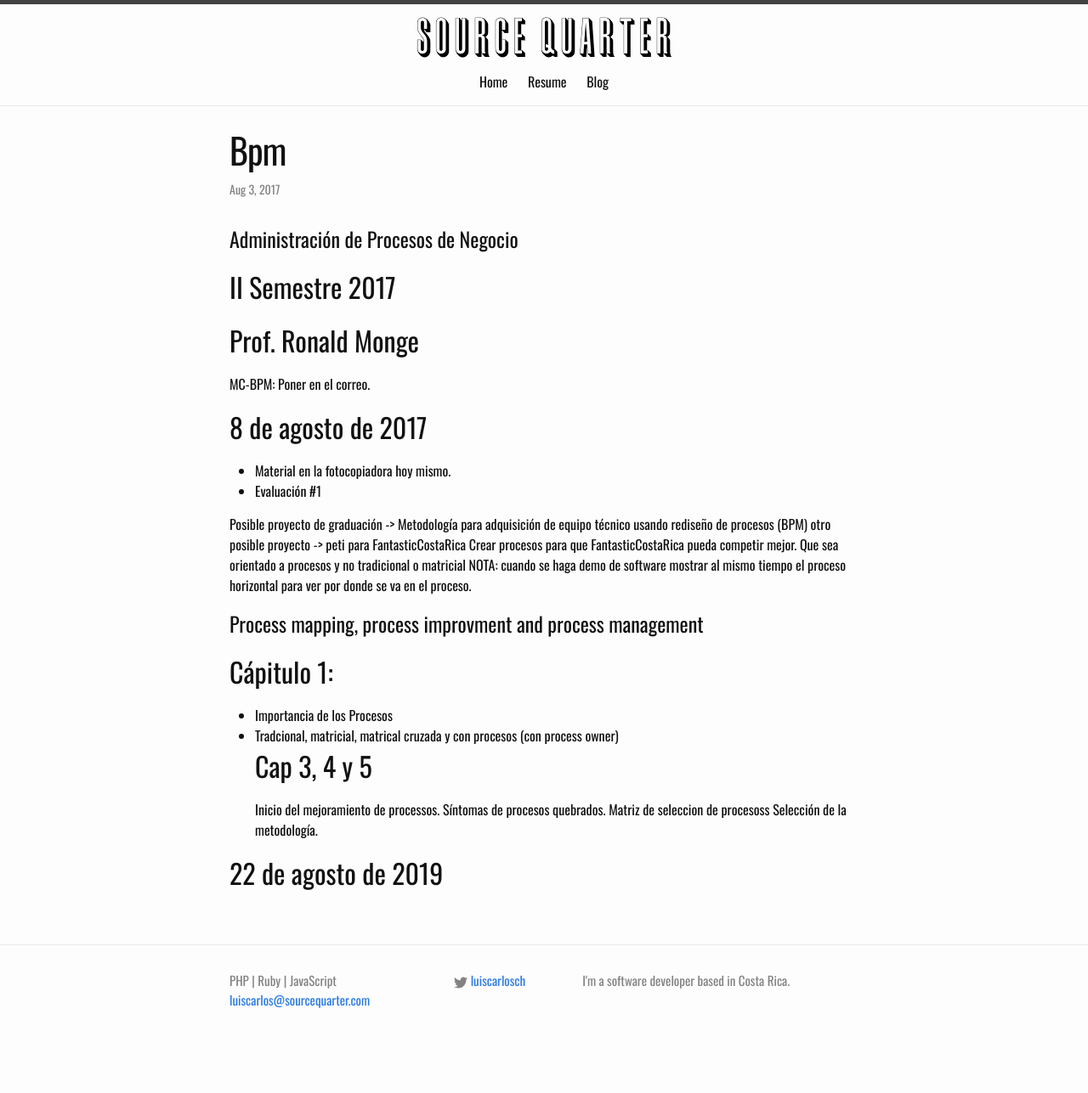
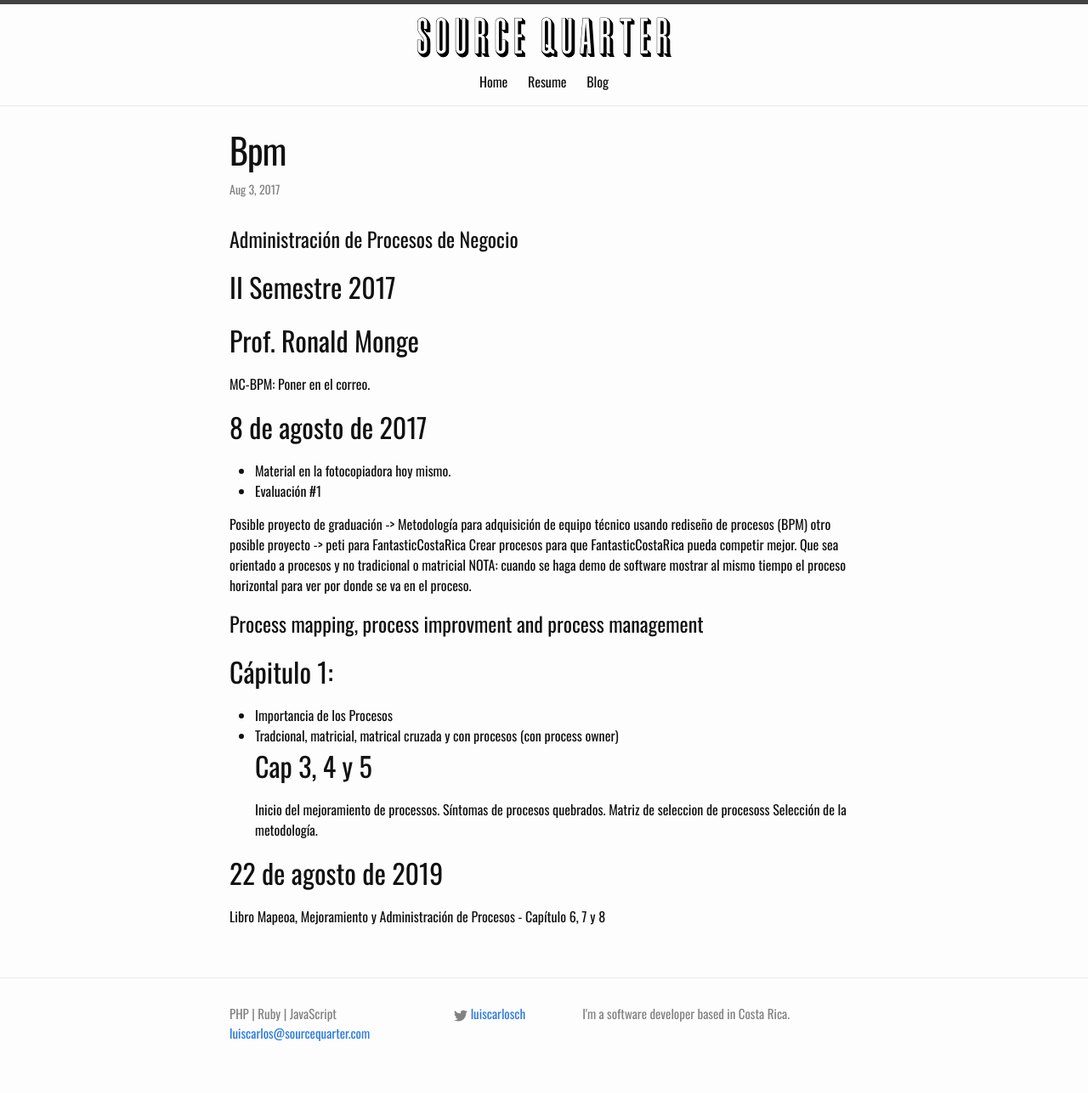
Before and after one commit to lucachaco/sourcequarter-lander, a Jekyll site: the page built from _posts/2017-08-03-bpm.md, in a window 1280 px wide. Shown: the whole page at 85% size. Built offline with Jekyll 4.4.1, drawn with Linux system fonts in a browser that asks for light colours; our own code applies the rules of GitHub Pages for plain Markdown files; before the commit the page ends 1248 px from its top, so only the background shows below that.

Commit message:
Update 2017-08-03-bpm.md

```diff
--- a/_posts/2017-08-03-bpm.md
+++ b/_posts/2017-08-03-bpm.md
@@ -25,3 +25,4 @@ Matriz de seleccion de procesoss
 Selección de la metodología.
 
 ## 22 de agosto de 2019
+Libro Mapeoa, Mejoramiento y Administración de Procesos - Capítulo 6, 7 y 8
```
